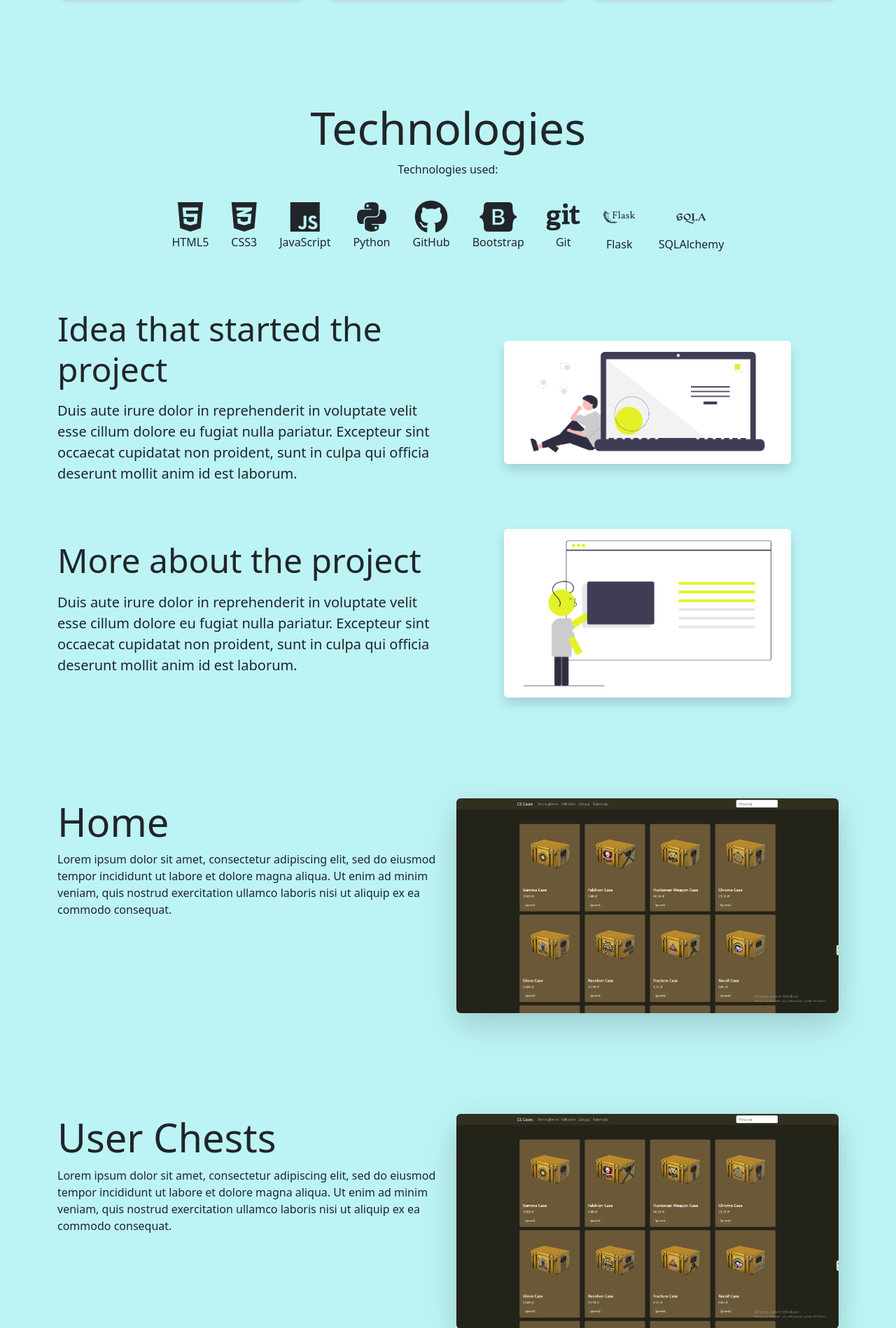
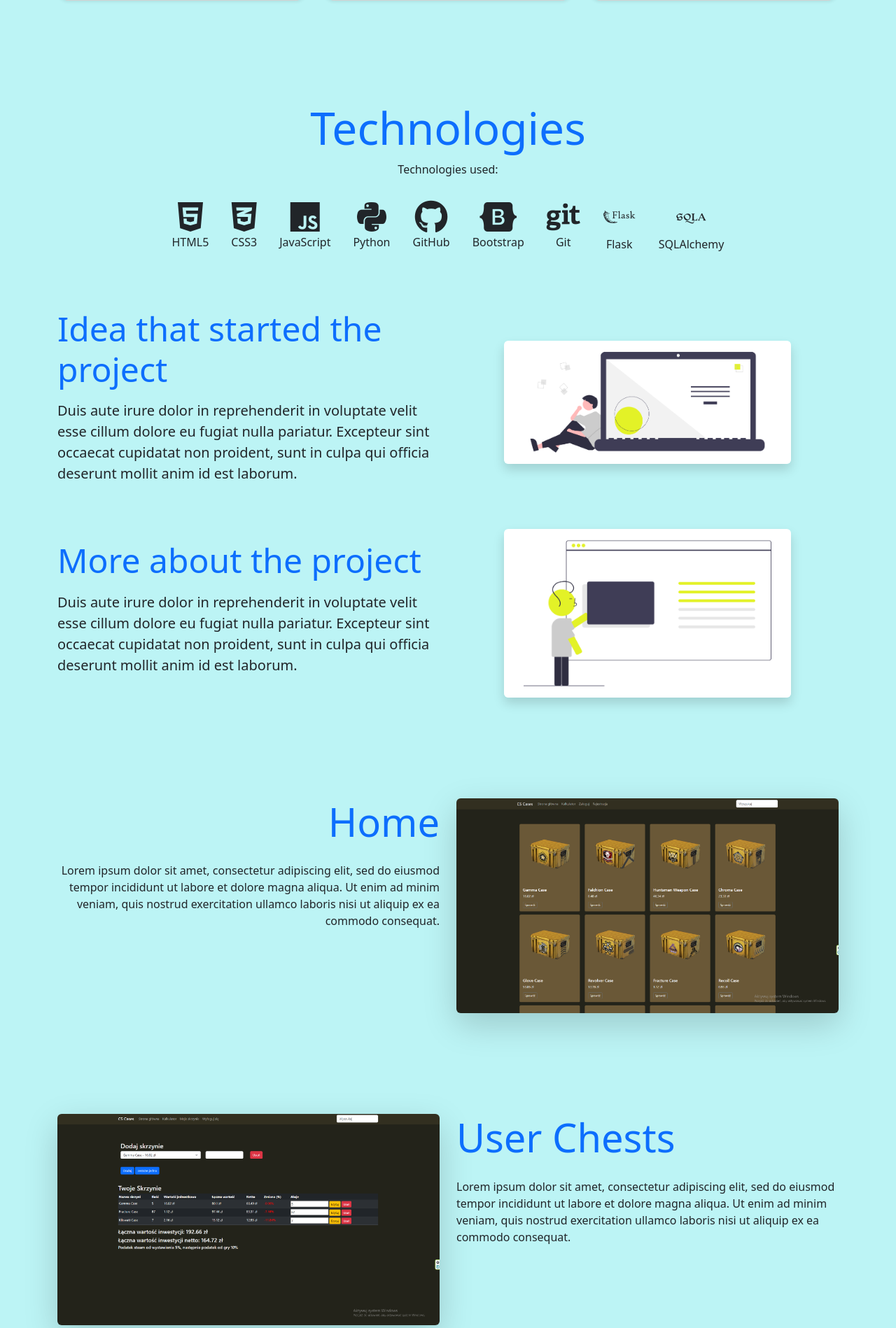
Before and after one commit to Krystian137/Resume, a Flask app: page /steamchests in a window 1280 px wide. Shown: the part 849-2747 px from the top of the page at 70% size. Run offline with Flask 3, Linux system fonts and the light colour scheme; some libraries are stand-ins or nearby versions.

Commit message:
just updates

```diff
--- a/templates/steamchests.html
+++ b/templates/steamchests.html
@@ -57,7 +57,7 @@
 
     <section id="pages-preview" class="py-5 animate-section mt-5 fade-up">
         <div class="container">
-            <h2 class="text-center mb-5 display-4">Steam Chests Prices</h2>
+            <h2 class="text-center mb-5 display-4 text-primary">Steam Chests Prices</h2>
             <div class="row g-4 fade-up">
                 <div class="col-md-6 col-lg-4">
                     <a href="#about" class="text-decoration-none">
@@ -140,7 +140,7 @@
         <div class="container">
             <div class="row mt-5">
                 <div class="col text-center fade-up">
-                    <h1 class="display-3">Technologies</h1>
+                    <h1 class="display-3 text-primary">Technologies</h1>
                     <p>Technologies used:</p>
                 </div>
             </div>
@@ -169,7 +169,7 @@
                     <img src="{{ url_for('static', filename='assets/img/SteamChestsPrices/idea.png') }}" alt="Idea" class="img-fluid w-75 rounded shadow img-zoom">
                 </div>
                 <div class="col-md-6 order-md-1">
-                    <h2 class="display-5 mb-3">Idea that started the project</h2>
+                    <h2 class="display-5 mb-3 text-primary">Idea that started the project</h2>
                     <p class="lead">
                       Duis aute irure dolor in reprehenderit in voluptate velit esse cillum dolore eu fugiat nulla pariatur.
                       Excepteur sint occaecat cupidatat non proident, sunt in culpa qui officia deserunt mollit anim id est laborum.
@@ -182,7 +182,7 @@
                     <img src="{{ url_for('static', filename='assets/img/SteamChestsPrices/more.png') }}" alt="More About Project" class="img-fluid w-75 rounded shadow img-zoom">
                 </div>
                 <div class="col-md-6 order-md-1">
-                    <h2 class="display-5 mb-3">More about the project</h2>
+                    <h2 class="display-5 mb-3 text-primary">More about the project</h2>
                     <p class="lead">
                       Duis aute irure dolor in reprehenderit in voluptate velit esse cillum dolore eu fugiat nulla pariatur.
                       Excepteur sint occaecat cupidatat non proident, sunt in culpa qui officia deserunt mollit anim id est laborum.
@@ -194,13 +194,13 @@
 
     <section id="home" class="container py-5 fade-up">
         <div class="row mb-5">
-            <div class="col-md-6 text-md-start">
-                <h3 class="display-4">Home</h3>
+            <div class="col-md-6 text-md-end order-md-1">
+                <h3 class="display-4 mb-4 text-primary">Home</h3>
                 <p>Lorem ipsum dolor sit amet, consectetur adipiscing elit, sed do eiusmod tempor incididunt ut labore et
                     dolore magna aliqua. Ut enim ad minim veniam, quis nostrud exercitation ullamco laboris nisi ut aliquip ex
                     ea commodo consequat.</p>
             </div>
-            <div class="col-md-6 text-center">
+            <div class="col-md-6 text-center order-md-2">
                 <img src="{{ url_for('static', filename='assets/img/SteamChestsPrices/SteamChestsRepresentative.png') }}"
                      alt="Movie Reviewers Project"
                      class="img-fluid rounded shadow-lg img-zoom">
@@ -210,14 +210,14 @@
 
     <section id="user-chests" class="container py-5 fade-up">
         <div class="row mb-5">
-            <div class="col-md-6 text-md-start">
-                <h3 class="display-4">User Chests</h3>
+            <div class="col-md-6 text-md-start order-md-2">
+                <h3 class="display-4 mb-4 text-primary">User Chests</h3>
                 <p>Lorem ipsum dolor sit amet, consectetur adipiscing elit, sed do eiusmod tempor incididunt ut labore et
                     dolore magna aliqua. Ut enim ad minim veniam, quis nostrud exercitation ullamco laboris nisi ut aliquip ex
                     ea commodo consequat.</p>
             </div>
-            <div class="col-md-6 text-center">
-                <img src="{{ url_for('static', filename='assets/img/SteamChestsPrices/SteamChestsRepresentative.png') }}"
+            <div class="col-md-6 text-center order-md-1">
+                <img src="{{ url_for('static', filename='assets/img/SteamChestsPrices/user-page.png') }}"
                      alt="Movie Reviewers Project"
                      class="img-fluid rounded shadow-lg img-zoom">
             </div>
@@ -226,14 +226,14 @@
 
     <section id="chest-page" class="container py-5 fade-up">
         <div class="row mb-5">
-            <div class="col-md-6 text-md-start">
-                <h3 class="display-4">Chest Page</h3>
+            <div class="col-md-6 text-md-end order-md-1">
+                <h3 class="display-4 mb-4 text-primary">Chest Page</h3>
                 <p>Lorem ipsum dolor sit amet, consectetur adipiscing elit, sed do eiusmod tempor incididunt ut labore et
                     dolore magna aliqua. Ut enim ad minim veniam, quis nostrud exercitation ullamco laboris nisi ut aliquip ex
                     ea commodo consequat.</p>
             </div>
-            <div class="col-md-6 text-center">
-                <img src="{{ url_for('static', filename='assets/img/SteamChestsPrices/SteamChestsRepresentative.png') }}"
+            <div class="col-md-6 text-center order-md-2">
+                <img src="{{ url_for('static', filename='assets/img/SteamChestsPrices/chest-page.png') }}"
                      alt="Movie Reviewers Project"
                      class="img-fluid rounded shadow-lg img-zoom">
             </div>
@@ -242,14 +242,14 @@
 
     <section id="calculator" class="container py-5 fade-up">
         <div class="row mb-5">
-            <div class="col-md-6 text-md-start">
-                <h3 class="display-4">Calculator</h3>
+            <div class="col-md-6 text-md-start order-md-2">
+                <h3 class="display-4 mb-4 text-primary">Calculator</h3>
                 <p>Lorem ipsum dolor sit amet, consectetur adipiscing elit, sed do eiusmod tempor incididunt ut labore et
                     dolore magna aliqua. Ut enim ad minim veniam, quis nostrud exercitation ullamco laboris nisi ut aliquip ex
                     ea commodo consequat.</p>
             </div>
-            <div class="col-md-6 text-center">
-                <img src="{{ url_for('static', filename='assets/img/SteamChestsPrices/SteamChestsRepresentative.png') }}"
+            <div class="col-md-6 text-center order-md-1">
+                <img src="{{ url_for('static', filename='assets/img/SteamChestsPrices/calculator.png') }}"
                      alt="Movie Reviewers Project"
                      class="img-fluid rounded shadow-lg img-zoom">
             </div>
@@ -258,14 +258,14 @@
 
     <section id="login" class="container py-5 fade-up">
         <div class="row mb-5">
-            <div class="col-md-6 text-md-start">
-                <h3 class="display-4">Login/Register</h3>
+            <div class="col-md-6 text-md-end order-md-1">
+                <h3 class="display-4 mb-4 text-primary">Login/Register</h3>
                 <p>Lorem ipsum dolor sit amet, consectetur adipiscing elit, sed do eiusmod tempor incididunt ut labore et
                     dolore magna aliqua. Ut enim ad minim veniam, quis nostrud exercitation ullamco laboris nisi ut aliquip ex
                     ea commodo consequat.</p>
             </div>
-            <div class="col-md-6 text-center">
-                <img src="{{ url_for('static', filename='assets/img/SteamChestsPrices/SteamChestsRepresentative.png') }}"
+            <div class="col-md-6 text-center order-md-2">
+                <img src="{{ url_for('static', filename='assets/img/SteamChestsPrices/login.png') }}"
                      alt="Movie Reviewers Project"
                      class="img-fluid rounded shadow-lg img-zoom">
             </div>
```
Also changed, not shown: templates/index.html (+9 -8 lines).
